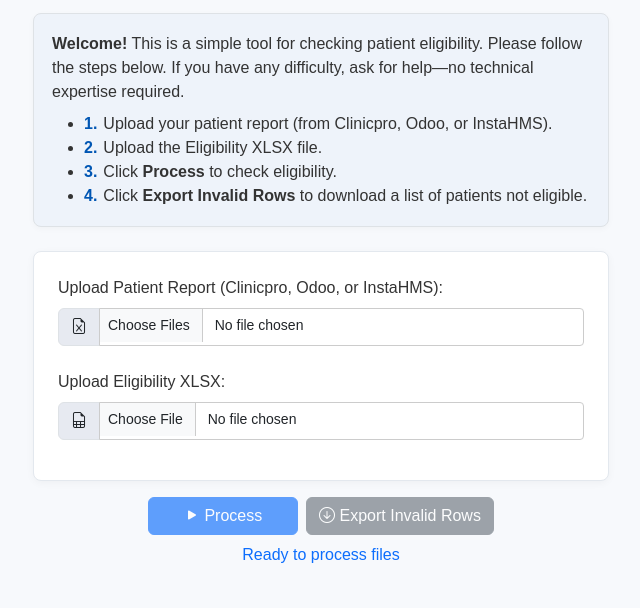
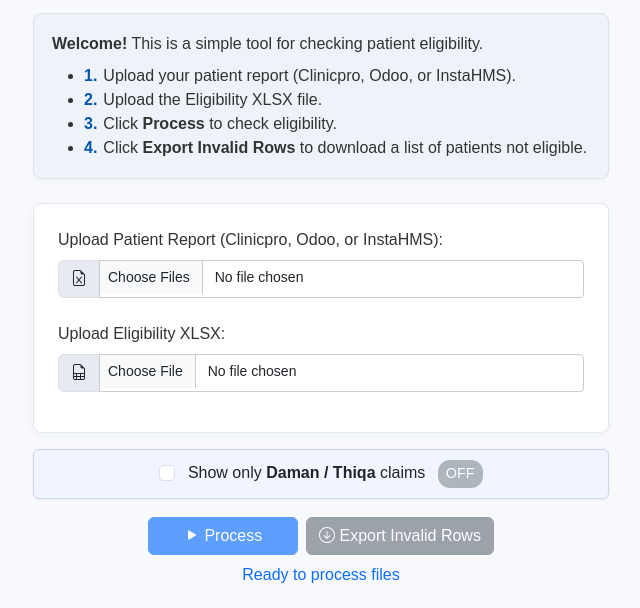
Before and after one commit to EvacionSaraak/Eligibility-Checking, a plain HTML site: page elig.html in a window 1280 px wide. Shown: the part 95-703 px from the top of the page, without its empty margins (319-959 px from the left). Drawn offline with nearby package versions, Linux system fonts and the light colour scheme.

Commit message:
Update elig.html

```diff
--- a/elig.html
+++ b/elig.html
@@ -9,9 +9,7 @@
   <script src="https://cdnjs.cloudflare.com/ajax/libs/xlsx/0.18.5/xlsx.full.min.js"></script>
   <script src="elig.js"></script>
   <style>
-    body {
-      background-color: #f7f9fc;
-    }
+    body { background-color: #f7f9fc; }
     .page-title {
       color: #0056b3;
       margin-top: 24px;
@@ -28,13 +26,8 @@
       margin-bottom: 25px;
       color: #333;
     }
-    .form-label {
-      font-weight: 500;
-      color: #333;
-    }
-    .input-group-text {
-      background: #e7eaf1;
-    }
+    .form-label { font-weight: 500; color: #333; }
+    .input-group-text { background: #e7eaf1; }
     .file-upload-area {
       padding: 24px;
       background: #fff;
@@ -43,30 +36,35 @@
       border: 1px solid #e3e8ee;
       margin-bottom: 18px;
     }
-    .btn-primary, .btn-secondary {
-      min-width: 150px;
+    .btn-primary, .btn-secondary { min-width: 150px; }
+    #uploadStatus { min-height: 24px; }
+    #results { padding-bottom: 32px; }
+    .step-number { font-weight: 600; color: #0056b3; margin-right: 6px; }
+    .filter-toggle-area {
+      background: #f0f5ff;
+      border: 1px solid #ccd6eb;
+      border-radius: 6px;
+      padding: 10px 14px;
+      margin: 10px 0 18px;
+      text-align: center;
+      box-shadow: 0 1px 3px rgba(0,0,0,0.05);
     }
-    #uploadStatus {
-      min-height: 24px;
+    .filter-status {
+      display: inline-block;
+      margin-left: 8px;
+      font-size: 0.9rem;
+      padding: 3px 8px;
+      border-radius: 12px;
+      background: #adb5bd;
+      color: #fff;
     }
-    #results {
-      padding-bottom: 32px;
-    }
-    .step-number {
-      font-weight: 600;
-      color: #0056b3;
-      margin-right: 6px;
+    .filter-status.active {
+      background: #198754;
     }
     @media (max-width: 600px) {
-      .btn-primary, .btn-secondary {
-        min-width: 100px;
-      }
-      .file-upload-area {
-        padding: 14px;
-      }
-      #explanation {
-        padding: 13px;
-      }
+      .btn-primary, .btn-secondary { min-width: 100px; }
+      .file-upload-area { padding: 14px; }
+      #explanation { padding: 13px; }
     }
   </style>
 </head>
@@ -76,9 +74,9 @@
 
     <!-- Explanation Box -->
     <div id="explanation" class="mb-4 mt-3">
-      <b>Welcome!</b> This is a simple tool for checking patient eligibility. Please follow the steps below. If you have any difficulty, ask for help—no technical expertise required.
+      <b>Welcome!</b> This is a simple tool for checking patient eligibility.
       <ul class="mb-0 mt-2">
-        <li><span class="step-number">1.</span>Upload your patient report (from Clinicpro, Odoo, or InstaHMS).</li>
+        <li><span class="step-number">1.</span>Upload your patient report (Clinicpro, Odoo, or InstaHMS).</li>
         <li><span class="step-number">2.</span>Upload the Eligibility XLSX file.</li>
         <li><span class="step-number">3.</span>Click <b>Process</b> to check eligibility.</li>
         <li><span class="step-number">4.</span>Click <b>Export Invalid Rows</b> to download a list of patients not eligible.</li>
@@ -103,6 +101,15 @@
         </div>
       </div>
 
+      <!-- Daman/Thiqa Filter Toggle -->
+      <div class="filter-toggle-area">
+        <label class="form-check-label">
+          <input class="form-check-input me-2" type="checkbox" id="filterDamanThiqa">
+          Show only <b>Daman / Thiqa</b> claims
+        </label>
+        <span id="filterStatus" class="filter-status">OFF</span>
+      </div>
+
       <div class="d-flex gap-2 mb-2 justify-content-center">
         <button type="button" id="processBtn" class="btn btn-primary" disabled>
           <i class="bi bi-play-fill"></i> Process
```
